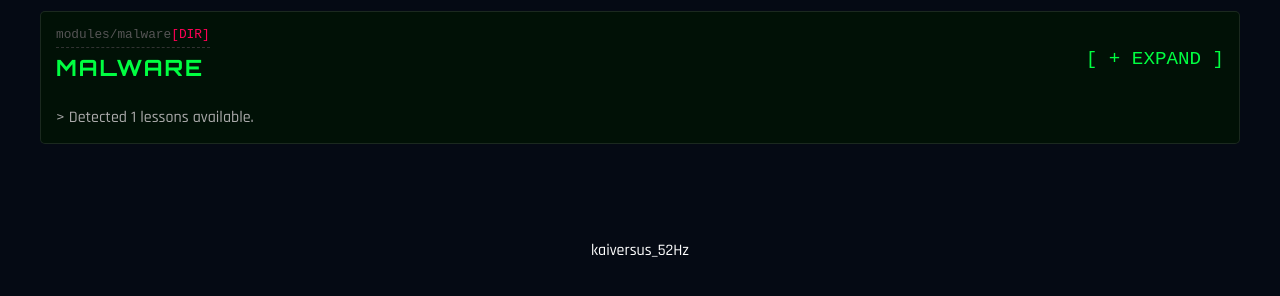
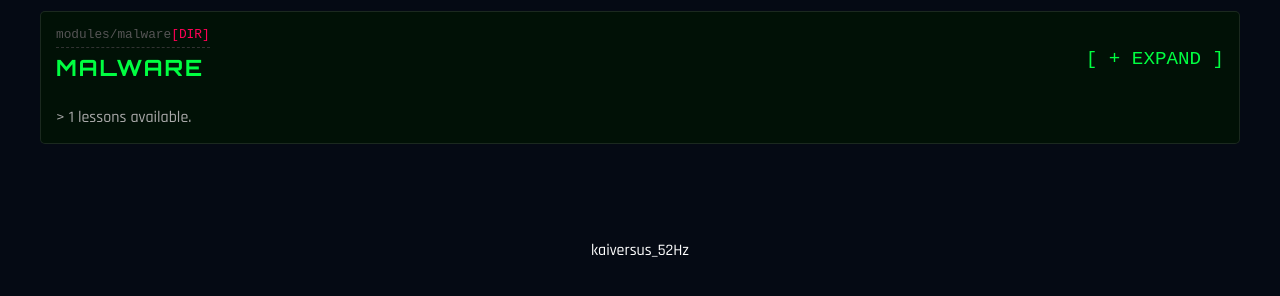
Before and after one commit to kaiversus/kaiversus.github.io, a Jekyll site: the page built from pages/courses.md, in a window 1280 px wide. Shown: the part 294-590 px from the top of the page. Built offline with Jekyll 4.4.1, drawn with Linux system fonts in a browser that asks for light colours; some web fonts are replaced.

Commit message:
Update courses.md

```diff
--- a/pages/courses.md
+++ b/pages/courses.md
@@ -27,7 +27,7 @@ permalink: /courses/
                         </div>
                         <span class="cmd-btn" style="font-size: 1.2rem;">[ + EXPAND ]</span>
                     </div>
-                    <p class="log-desc" style="margin-bottom: 0;">> Detected {{ course_files.size }} lessons available.</p>
+                    <p class="log-desc" style="margin-bottom: 0;">> {{ course_files.size }} lessons available.</p>
                 </summary>
 
                 <div style="margin-top: 20px; border-top: 1px dashed #333; padding-top: 15px; padding-left: 20px;">
```
